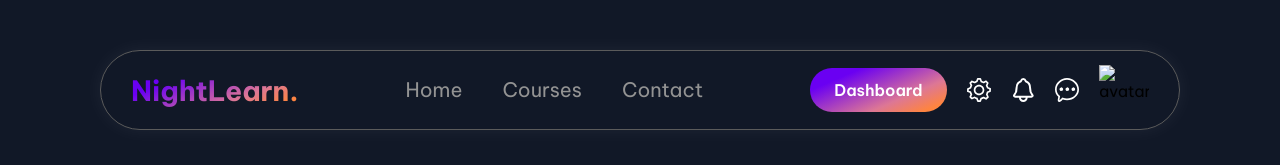
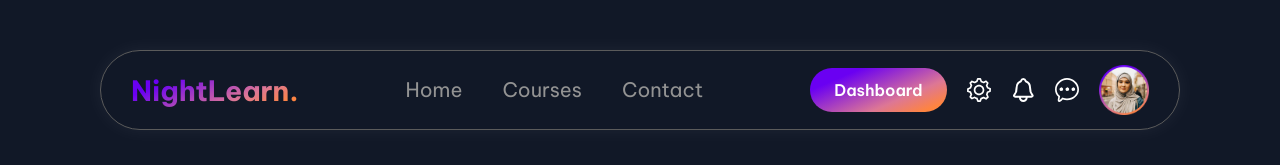
Before and after one commit to seriouselly/nightlearn-slicing-html, a plain HTML site: page index.html in a window 1280 px wide. Shown: the top 165 px of the page. Drawn offline with Linux system fonts and the light colour scheme; the site is published under a folder, as on GitHub Pages, so addresses that start at the root find nothing.

Commit message:
fix: changes src to root directory in image avatar header

```diff
--- a/index.html
+++ b/index.html
@@ -37,7 +37,7 @@
           <img src="./assets/images/notif.svg" alt="notification" />
           <img src="./assets/images/chat.svg" alt="chat" />
         </div>
-        <img class="avatar" src="/assets/images/avatar.png" alt="avatar" />
+        <img class="avatar" src="./assets/images/avatar.png" alt="avatar" />
       </div>
     </header>
     <main>
```
